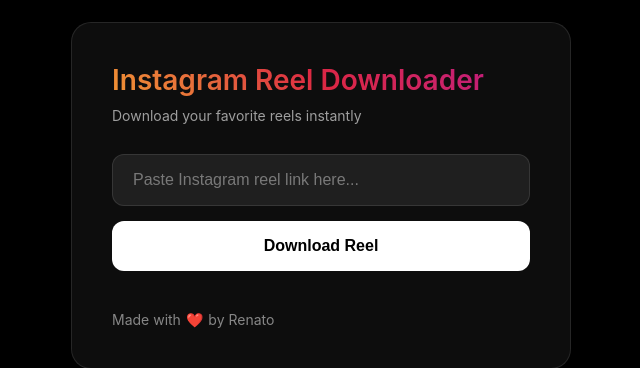
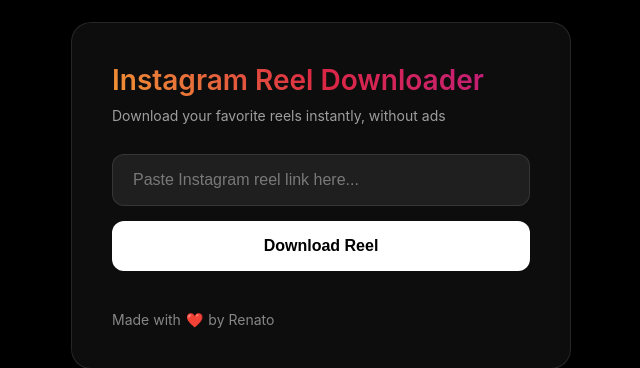
Before and after one commit to renvto/instagram-reels-downloader, a Flask app: page / in a window 1280 px wide. Shown: the part 205-573 px from the top of the page, without its empty margins (319-959 px from the left). Run offline with Flask 3, Linux system fonts and the light colour scheme; parts of the project's set-up code (start-up, migrations or seed data) failed here and were passed over.

Commit message:
Update index.html

```diff
--- a/templates/index.html
+++ b/templates/index.html
@@ -181,7 +181,7 @@
     <div class="container">
         <div class="logo">📱</div>
         <h1>Instagram Reel Downloader</h1>
-        <p class="subtitle">Download your favorite reels instantly</p>
+        <p class="subtitle">Download your favorite reels instantly, without ads</p>
 
         <form method="post" id="downloadForm">
             <input type="text" name="url" id="urlInput" placeholder="Paste Instagram reel link here..." required>
```
